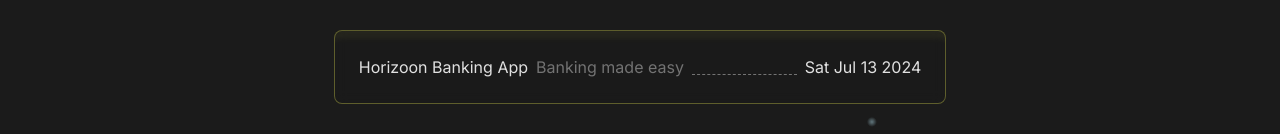
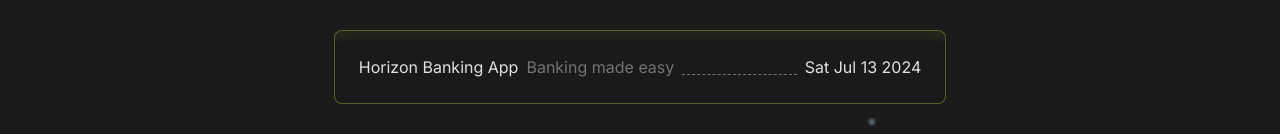
Before and after one commit to Ayomidemi/peaseadeniji, a Next.js app: page /projects in a window 1280 px wide. Shown: the part 360-494 px from the top of the page. Built offline with nearby package versions, Linux system fonts and the light colour scheme.

Commit message:
Horizon app renaming

```diff
--- a/src/app/data.ts
+++ b/src/app/data.ts
@@ -33,7 +33,7 @@
   },
   {
     id: 3,
-    name: "Horizoon Banking App",
+    name: "Horizon Banking App",
     description: "Banking made easy",
     date: "2024-07-13",
     demoLink: "https://horizon-banking-app-psi.vercel.app",
```
